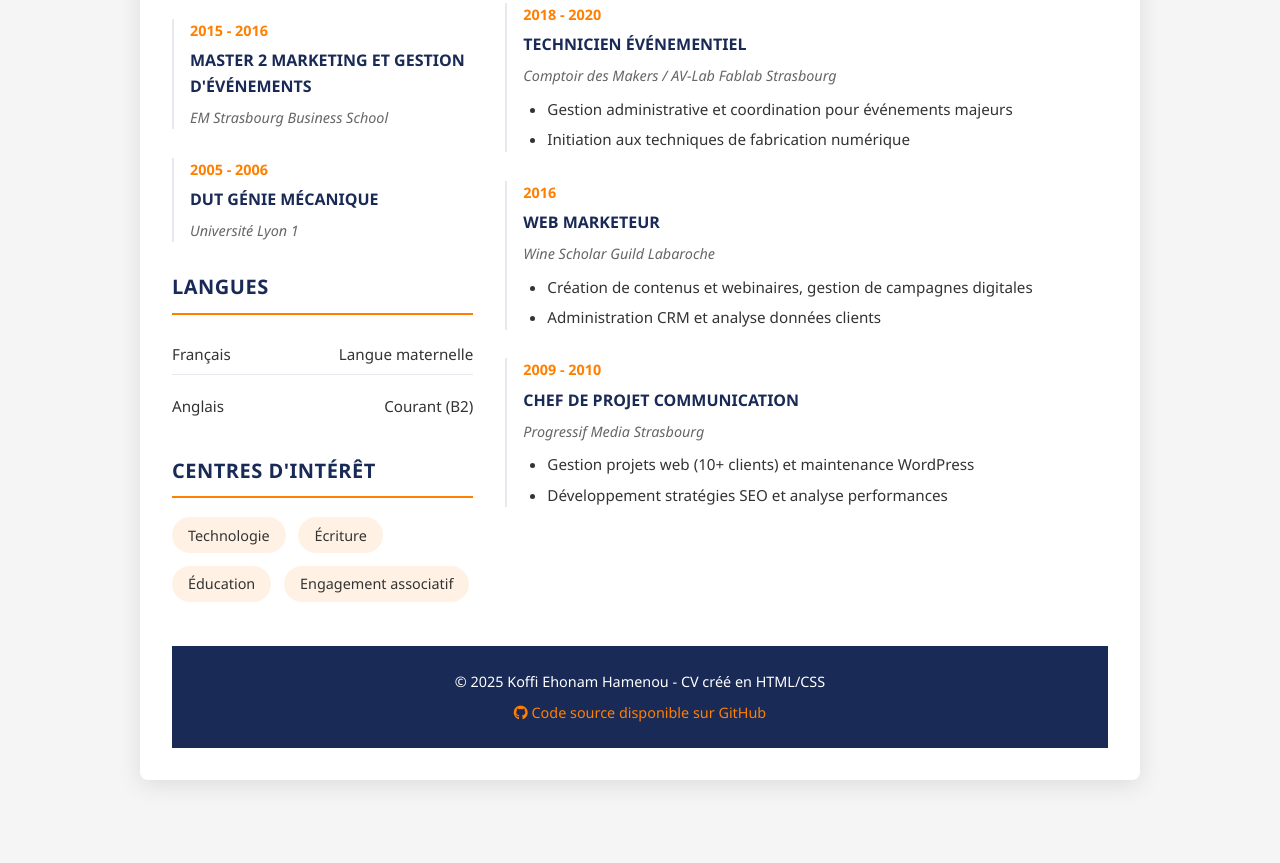
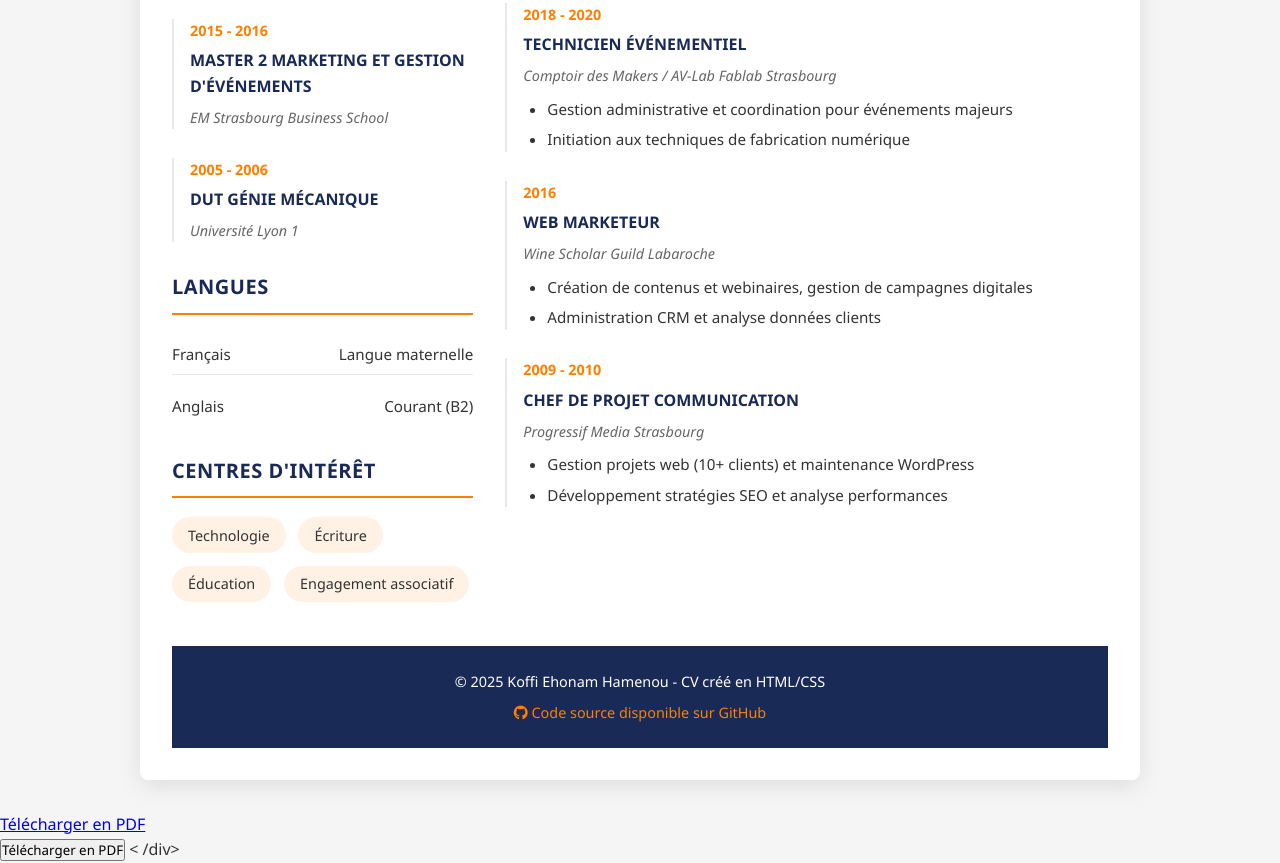
Before and after one commit to Ehonam/CV, a plain HTML site: page index.html in a window 1280 px wide. Shown: the part 1033-1896 px from the top of the page. Before the commit the page ends 1845 px from the top, so only its background shows below. Drawn offline with Linux system fonts and the light colour scheme.

Commit message:
Update index.html

```diff
--- a/index.html
+++ b/index.html
@@ -192,6 +192,20 @@
             document.body.classList.add('loaded');
         });
     </script>
+
+
+                        <!-- pdf -->
+
+    <div class="pdf-download">
+      <a href="#" onclick="window.print(); return false;" class="download-btn">Télécharger en PDF</a>
+    </div>
+    <script src="https://cdnjs.cloudflare.com/ajax/libs/html2pdf.js/0.10.1/html2pdf.bundle.min.js"></script>
+    <div class="pdf-download">
+      <button onclick="generatePDF()" class="download-btn">Télécharger en PDF</button>
+<   /div>
+
+
+
 </body>
 
 </html>
```
